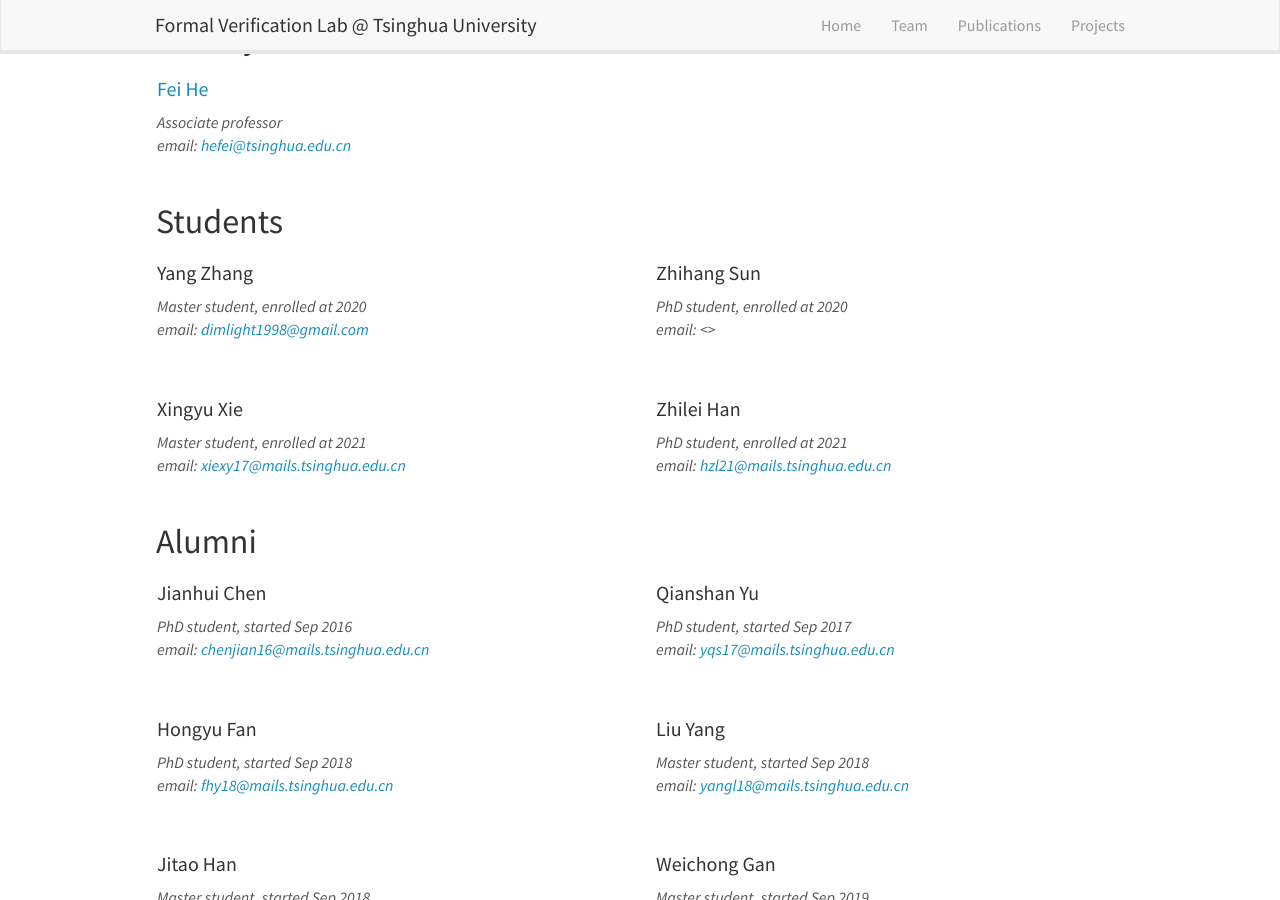
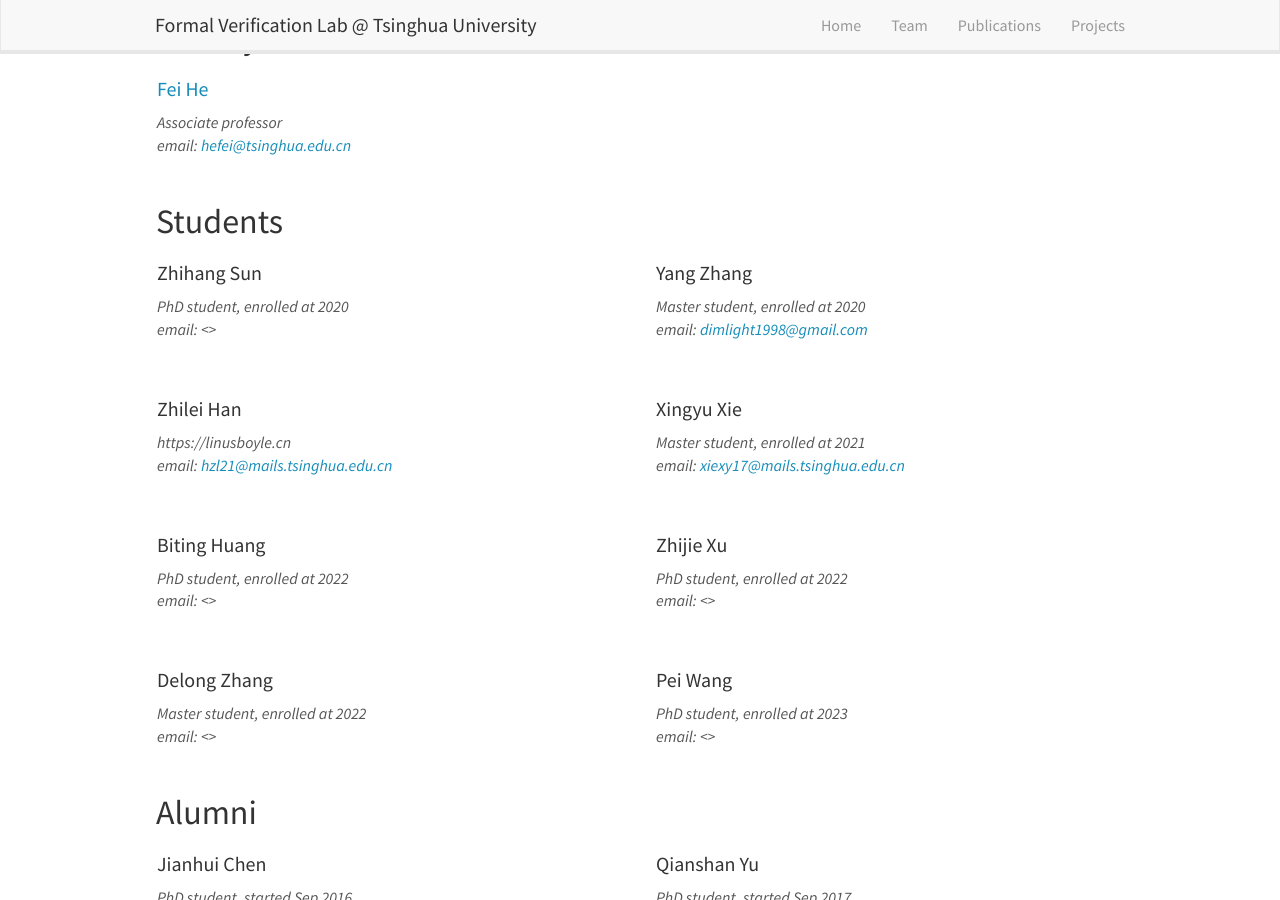
Before and after one commit to thufv/thufv.github.io, a Jekyll site: the page built from _pages/team.md, in a window 1280 px wide and 900 px high, scrolled down 197 px. Built offline with Jekyll 4.4.1, drawn with Linux system fonts in a browser that asks for light colours; nearby versions of some CDN libraries.

Commit message:
updating current students

```diff
--- a/_data/prolist.yml
+++ b/_data/prolist.yml
@@ -17,6 +17,7 @@
 - title: P4-to-Boogie
   image: p4-to-boogie.png
   description: <a href="../research/P4-to-Boogie">P4-to-Boogie</a> is an translator that translates P4 programs to Boogie programs automatically. We propose formal translation rules to ensure the correctness of the translation process. The translated results can be verified by the toolchain of Boogie.
+
 #  links:
 #  - url: none
 #    display: paper
--- a/_data/students.yml
+++ b/_data/students.yml
@@ -8,23 +8,36 @@
 #  education3:
 #  education4:
 #
+- name: Zhihang Sun
+  photo: rock.jpg
+  info: PhD student, enrolled at 2020
+  email:
+  number_intro: 0
+
 - name: Yang Zhang
   photo: rock.jpg
   info: Master student, enrolled at 2020
   email: dimlight1998@gmail.com
   number_intro: 0
 
-- name: Zhihang Sun
-  photo: rock.jpg
-  info: PhD student, enrolled at 2020
-  email:
-  number_intro: 0
+- name: Zhilei Han
+  info: PhD student, enrolled at 2021
+  email: hzl21@mails.tsinghua.edu.cn
+  info: https://linusboyle.cn
 
 - name: Xingyu Xie
   photo: rock.jpg
   info: Master student, enrolled at 2021
   email: xiexy17@mails.tsinghua.edu.cn
 
-- name: Zhilei Han
-  info: PhD student, enrolled at 2021
-  email: hzl21@mails.tsinghua.edu.cn
+- name: Biting Huang
+  info: PhD student, enrolled at 2022
+
+- name: Zhijie Xu
+  info: PhD student, enrolled at 2022
+
+- name: Delong Zhang
+  info: Master student, enrolled at 2022
+
+- name: Pei Wang
+  info: PhD student, enrolled at 2023
```
